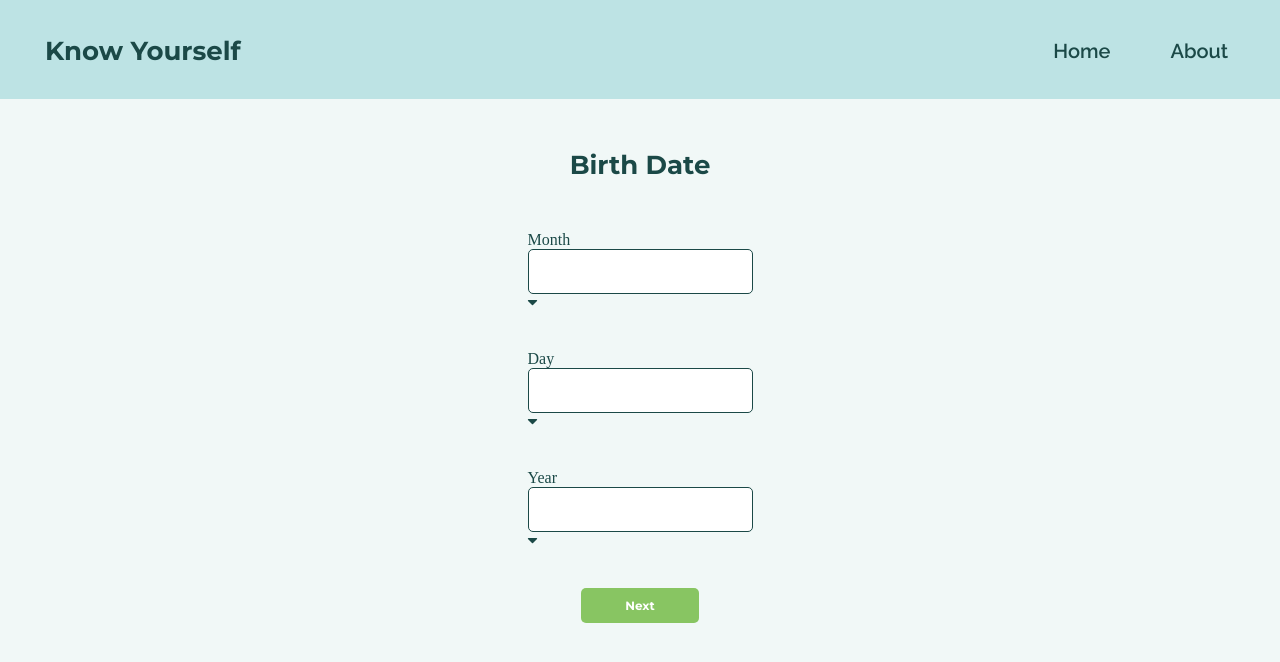
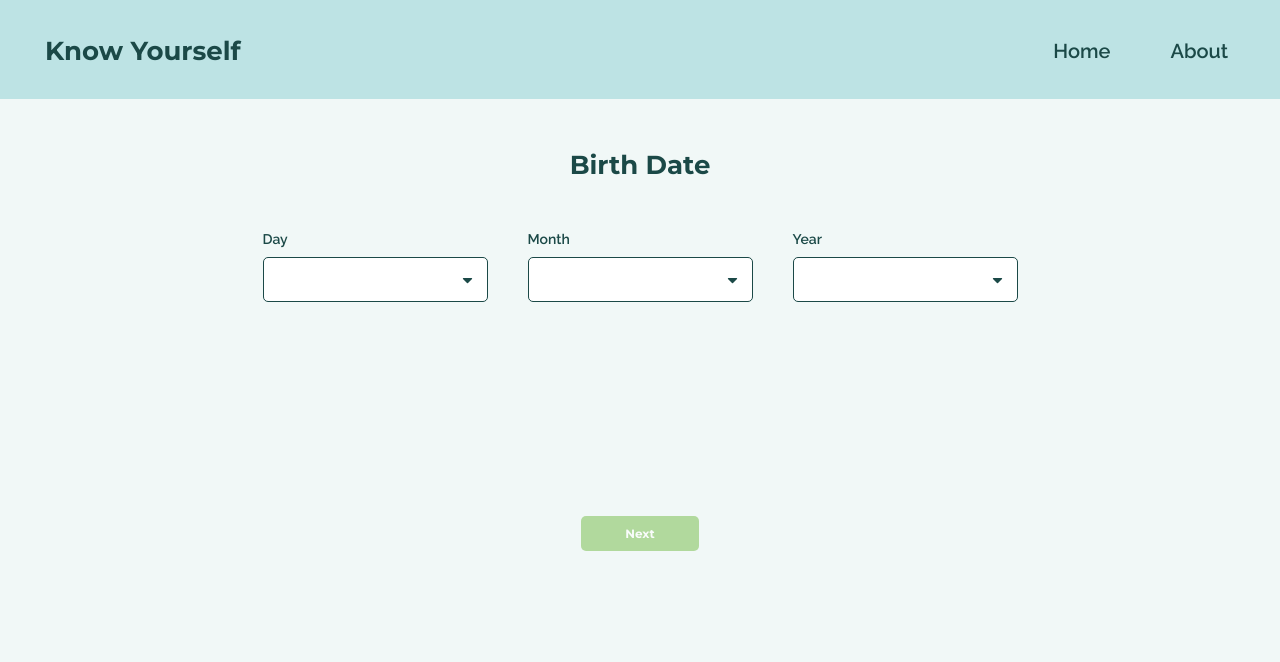
Before and after one commit to GabrielSSRibeiro/KnowYourself-frontend, a React (Create React App) app: page /birth-date in a window 1280 px wide. Shown: the top 662 px of the page. Built offline with nearby package versions, Linux system fonts and the light colour scheme.

Commit message:
finished dropdown comp and added local storage

```diff
--- a/src/components/Select/index.js
+++ b/src/components/Select/index.js
@@ -1,20 +1,31 @@
-import React from "react";
+import React, { useState } from "react";
 
 import "./styles.css";
 
-function Select({ label, value, options, className, ...rest }) {
+function Select({ label, value, setValue, options, className }) {
+  const [isOpen, setIsOpen] = useState(false);
+
+  function HandleClick(option) {
+    setIsOpen(false);
+    setValue(option);
+  }
+
   return (
     <div className={`Select-container ${className}`}>
       <label>{label}</label>
-      <select value={value} type="text" {...rest}>
-        <option disabled hidden />
-        {options.map((option) => (
-          <option key={option} value={option}>
-            {option}
-          </option>
-        ))}
-      </select>
-      <i className="fas fa-caret-down"></i>
+      <section onClick={() => setIsOpen(!isOpen)}>
+        <div>{value}</div>
+        <i className="fas fa-caret-down"></i>
+      </section>
+      {isOpen && (
+        <ul>
+          {options.map((option) => (
+            <li key={option} value={option} onClick={() => HandleClick(option)}>
+              {option}
+            </li>
+          ))}
+        </ul>
+      )}
     </div>
   );
 }
--- a/src/components/Select/styles.css
+++ b/src/components/Select/styles.css
@@ -3,9 +3,31 @@
   flex-direction: column;
   align-items: flex-start;
   justify-content: center;
+  position: relative;
 }
 
-.Select-container select {
+.Select-container label {
+  font-family: var(--secondaryFont);
+  margin-bottom: 10px;
+  font-size: 14px;
+  font-weight: 600;
+  font-stretch: normal;
+  font-style: normal;
+  line-height: normal;
+  letter-spacing: normal;
+  text-align: left;
+}
+
+.Select-container > section {
+  position: relative;
+}
+
+.Select-container > section > div {
+  font-family: var(--secondaryFont);
+  font-size: 14px;
+}
+
+.Select-container > section > div {
   width: 225px;
   height: 45px;
   padding: 11px 16px 12px;
@@ -15,17 +37,40 @@
   appearance: none;
 }
 
-select:after {
+.Select-container > section > .fa-caret-down {
   position: absolute;
-  content: "";
-  top: 14px;
-  right: 10px;
-  width: 0;
-  height: 0;
-  border: 6px solid transparent;
-  border-color: #fff transparent transparent transparent;
+  transform: translate(0, -50%);
+  right: 15px;
+  top: 50%;
 }
 
-.Select-container select option {
+.Select-container > ul {
+  width: 225px;
+  height: 177.3px;
+  padding: 6px 8.8px 4.3px 8px;
+  border-radius: 5px;
+  box-shadow: 0 0 19px 0 rgba(0, 0, 0, 0.1);
+  border: solid 1px var(--fontColor);
   background-color: #ffffff;
+  position: absolute;
+  transform: translate(0, 100%);
+  bottom: -5px;
+  z-index: 1;
+  overflow-x: hidden;
+  overflow-y: auto;
 }
+
+.Select-container > ul > li {
+  list-style-type: none;
+  width: 195.4px;
+  height: 32px;
+  border-radius: 5px;
+  padding-left: 10px;
+  padding-top: 5px;
+  font-family: var(--secondaryFont);
+  font-size: 14px;
+}
+.Select-container > ul > li:hover {
+  background-color: var(--fontColor);
+  color: #ffffff;
+}
--- a/src/components/TextInput/index.js
+++ b/src/components/TextInput/index.js
@@ -7,6 +7,7 @@ function TextInput({
   placeholder,
   errorMessage,
   results,
+  value,
   className,
   ...rest
 }) {
@@ -18,6 +19,7 @@ function TextInput({
           type="text"
           placeholder={placeholder}
           className={results === errorMessage ? "text-noResults" : ""}
+          value={value}
           {...rest}
         ></input>
         {results && (
--- a/src/components/TextInput/styles.css
+++ b/src/components/TextInput/styles.css
@@ -8,8 +8,6 @@
 .TextInput-container label {
   font-family: var(--secondaryFont);
   margin-bottom: 10px;
-  width: 291px;
-  height: 16px;
   font-size: 14px;
   font-weight: 600;
   font-stretch: normal;
@@ -18,6 +16,7 @@
   letter-spacing: normal;
   text-align: left;
 }
+
 .TextInput-container > main {
   position: relative;
 }
--- a/src/pages/KnowYourself/BirthDate/index.js
+++ b/src/pages/KnowYourself/BirthDate/index.js
@@ -11,16 +11,71 @@ function BirthDate({ history }) {
   const [month, setMonth] = useState("");
   const [year, setYear] = useState("");
 
+  const days = Array.from(Array(31 + 1).keys()).slice(1);
+  const months = Array.from(Array(12 + 1).keys()).slice(1);
+  const years = Array.from(Array(new Date().getFullYear() + 1).keys()).slice(
+    1893
+  );
+
   const selectFields = [
-    { label: "Month", options: [1, 2, 3], value: month, setValue: setMonth },
-    { label: "Day", options: [1, 2, 3], value: day, setValue: setDay },
-    { label: "Year", options: [1, 2, 3], value: year, setValue: setYear },
+    { label: "Day", options: days, value: day, setValue: HandleDay },
+    { label: "Month", options: months, value: month, setValue: HandleMonth },
+    { label: "Year", options: years, value: year, setValue: HandleYear },
   ];
-  // Array.from(Array(10).keys())
-  // console.log(selectOptions[0][0]);
-  // leap: ((year % 4 == 0) && (year % 100 != 0)) || (year % 400 == 0);
+
+  function HandleDay(day) {
+    if (day > 28 && month === 2) {
+      if (day === 29) {
+        if ((year % 4 === 0 && year % 100 !== 0) || year % 400 === 0) {
+          setDay(day);
+        }
+      }
+    } else if (day === 31 && month) {
+      if (![4, 6, 9, 11].find((m) => m === month)) {
+        setDay(day);
+      }
+    } else {
+      setDay(day);
+    }
+  }
+
+  function HandleMonth(month) {
+    if (day > 28 && month === 2) {
+      if (day === 29) {
+        if ((year % 4 === 0 && year % 100 !== 0) || year % 400 === 0) {
+          setMonth(month);
+        }
+      }
+    } else if (day === 31 && month) {
+      if (![4, 6, 9, 11].find((m) => m === month)) {
+        setMonth(month);
+      }
+    } else {
+      setMonth(month);
+    }
+  }
+
+  function HandleYear(year) {
+    if (day > 28 && month === 2) {
+      if (day === 29) {
+        if ((year % 4 === 0 && year % 100 !== 0) || year % 400 === 0) {
+          setYear(year);
+        }
+      }
+    } else if (day === 31 && month) {
+      if (![4, 6, 9, 11].find((m) => m === month)) {
+        setYear(year);
+      }
+    } else {
+      setYear(year);
+    }
+  }
 
   function HandleClick() {
+    localStorage.setItem("day", day);
+    localStorage.setItem("month", month);
+    localStorage.setItem("year", year);
+
     history.push("/gender");
   }
 
@@ -35,9 +90,7 @@ function BirthDate({ history }) {
               key={field.label}
               label={field.label}
               value={field.value}
-              onChange={(e) => {
-                field.setValue(e.target.value);
-              }}
+              setValue={field.setValue}
               options={field.options}
               className="birthDate-select"
             />
@@ -49,6 +102,7 @@ function BirthDate({ history }) {
           color="primary"
           text="Next"
           onClick={HandleClick}
+          isDisabled={!(day && month && year)}
         />
       </form>
     </div>
--- a/src/pages/KnowYourself/BirthDate/styles.css
+++ b/src/pages/KnowYourself/BirthDate/styles.css
@@ -19,11 +19,15 @@
 
 .BirthDate-container > form > main {
   display: flex;
-  flex-direction: column;
+  flex-direction: row;
   align-items: center;
   justify-content: space-between;
 }
 
-.BirthDate-container > form > main .birthDate-select {
-  margin-bottom: 40px;
+.BirthDate-container > form > main .birthDate-select:first-child {
+  margin-right: 40px;
 }
+
+.BirthDate-container > form > main .birthDate-select:last-child {
+  margin-left: 40px;
+}
--- a/src/pages/KnowYourself/Gender/index.js
+++ b/src/pages/KnowYourself/Gender/index.js
@@ -20,6 +20,7 @@ function Gender({ history }) {
   }
 
   function SelectGender(gender) {
+    localStorage.setItem("gender", gender);
     setSelectedGender(gender);
   }
 
--- a/src/pages/KnowYourself/Name/index.js
+++ b/src/pages/KnowYourself/Name/index.js
@@ -25,6 +25,8 @@ function Name({ history }) {
   }
 
   function HandleNext() {
+    localStorage.setItem("name", name);
+
     history.push("/result");
   }
 
```
